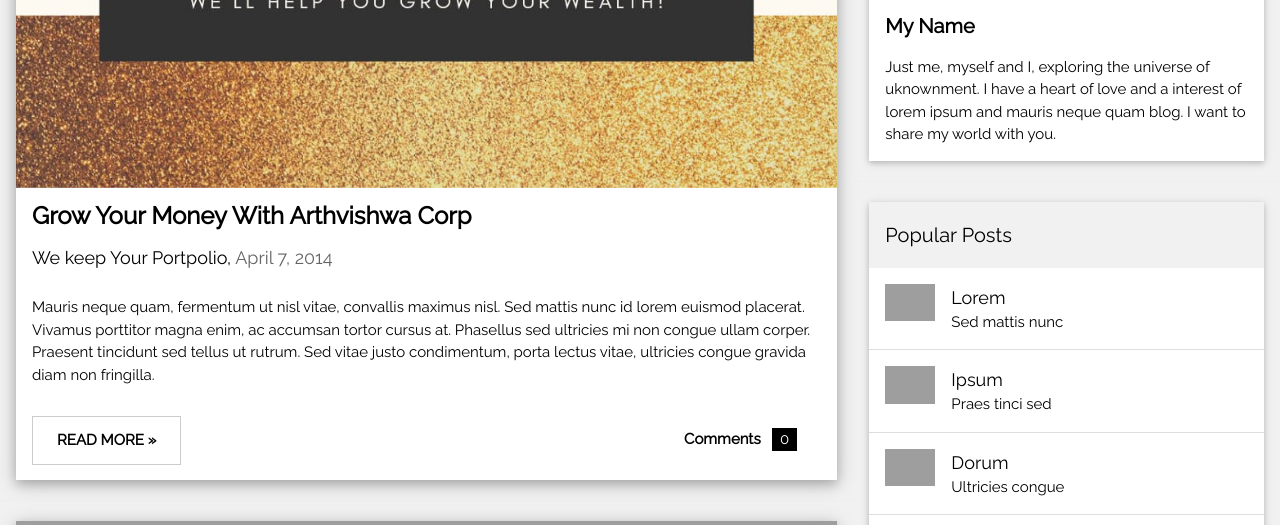
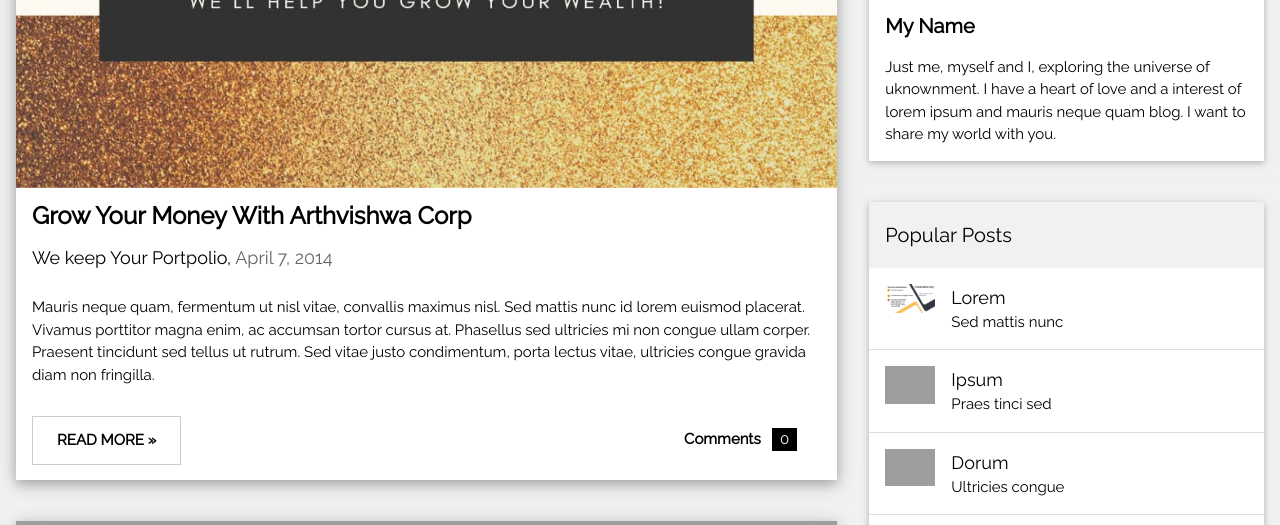
Before and after one commit to sanjay8459/arthwishwa, a Flask app: page / in a window 1280 px wide. Shown: the part 492-1017 px from the top of the page. Run offline with Flask 3, Linux system fonts and the light colour scheme; grey boxes are pictures that could not be loaded.

Commit message:
Update index1.html

```diff
--- a/templates/index1.html
+++ b/templates/index1.html
@@ -92,7 +92,7 @@ and is wrapped around the whole page content, except for the footer in this exam
     </div>
     <ul class="w3-ul w3-hoverable w3-white">
       <li class="w3-padding-16">
-        <img src="/w3images/workshop.jpg" alt="Image" class="w3-left w3-margin-right" style="width:50px">
+        <img src="/static/image/WhatsApp Image 2023-10-23 at 1.37.09 PM.jpeg" alt="Image" class="w3-left w3-margin-right" style="width:50px">
         <span class="w3-large">Lorem</span><br>
         <span>Sed mattis nunc</span>
       </li>
```
